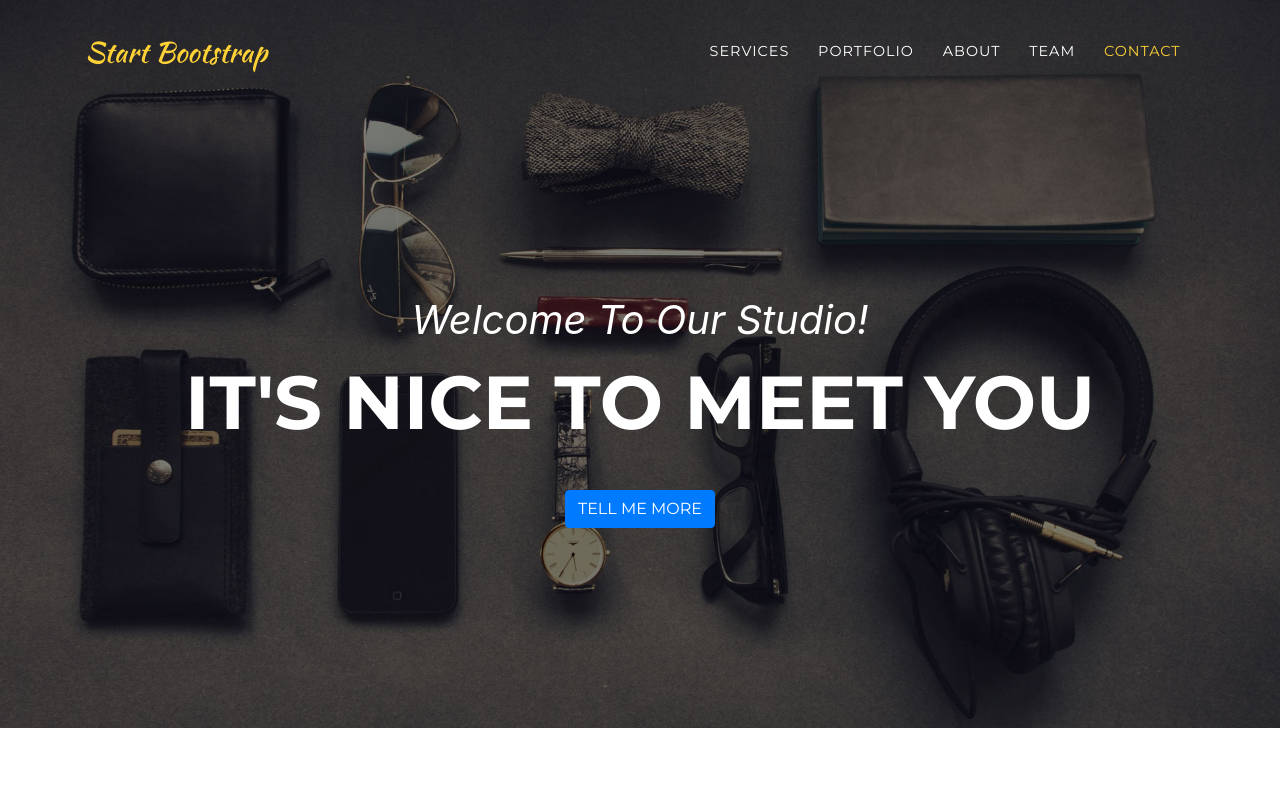
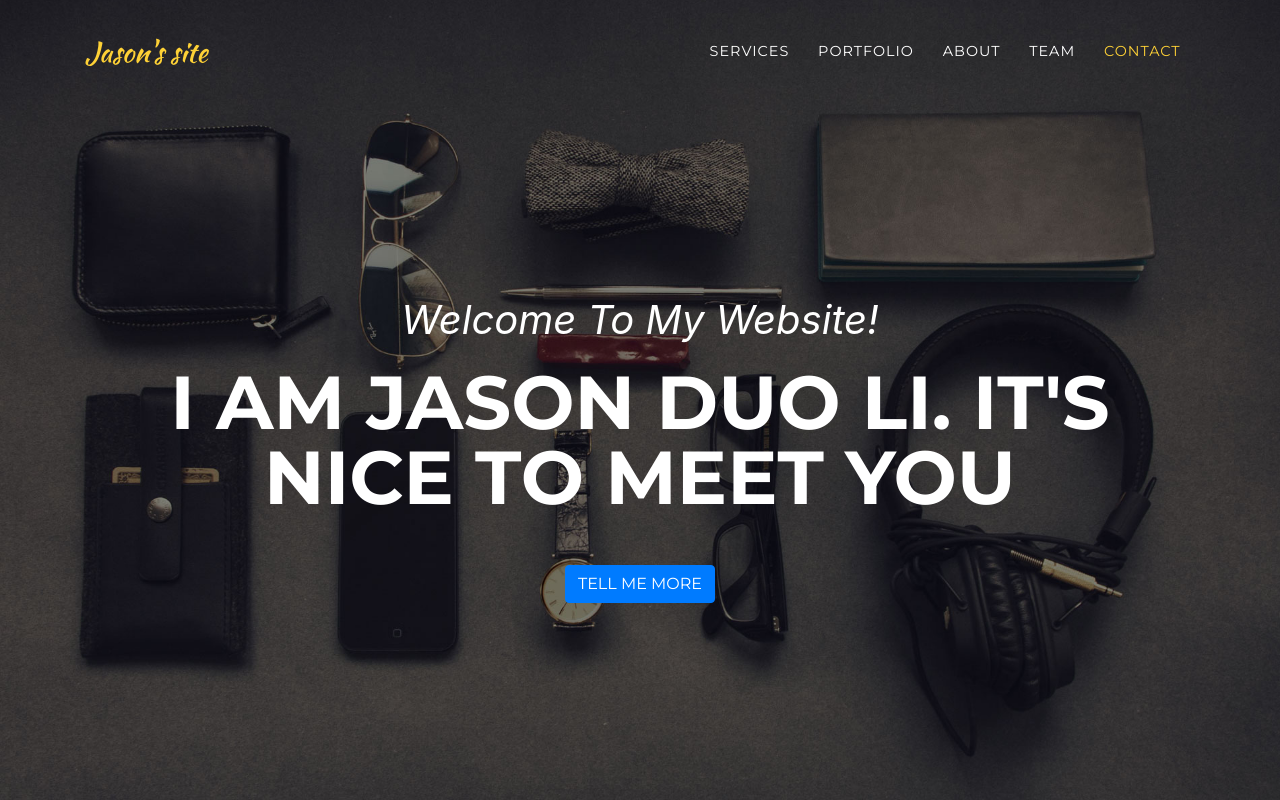
Before and after one commit to JasonLiDuo/personalSite, a website with bundled scripts: page index.html in a window 1280 px wide. Shown: the top 800 px of the page. Built offline with nearby package versions, Linux system fonts and the light colour scheme; a web font is replaced by a local one.

Commit message:
Update index.html

```diff
--- a/index.html
+++ b/index.html
@@ -30,7 +30,7 @@
   <!-- Navigation -->
   <nav class="navbar navbar-expand-lg navbar-dark fixed-top" id="mainNav">
     <div class="container">
-      <a class="navbar-brand js-scroll-trigger" href="#page-top">Start Bootstrap</a>
+      <a class="navbar-brand js-scroll-trigger" href="#page-top">Jason's site</a>
       <button class="navbar-toggler navbar-toggler-right" type="button" data-toggle="collapse" data-target="#navbarResponsive" aria-controls="navbarResponsive" aria-expanded="false" aria-label="Toggle navigation">
         Menu
         <i class="fas fa-bars"></i>
@@ -61,8 +61,8 @@
   <header class="masthead">
     <div class="container">
       <div class="intro-text">
-        <div class="intro-lead-in">Welcome To Our Studio!</div>
-        <div class="intro-heading text-uppercase">It's Nice To Meet You</div>
+        <div class="intro-lead-in">Welcome To My Website!</div>
+        <div class="intro-heading text-uppercase">I am Jason Duo Li. It's Nice To Meet You</div>
         <a class="btn btn-primary btn-xl text-uppercase js-scroll-trigger" href="#services">Tell Me More</a>
       </div>
     </div>
```
